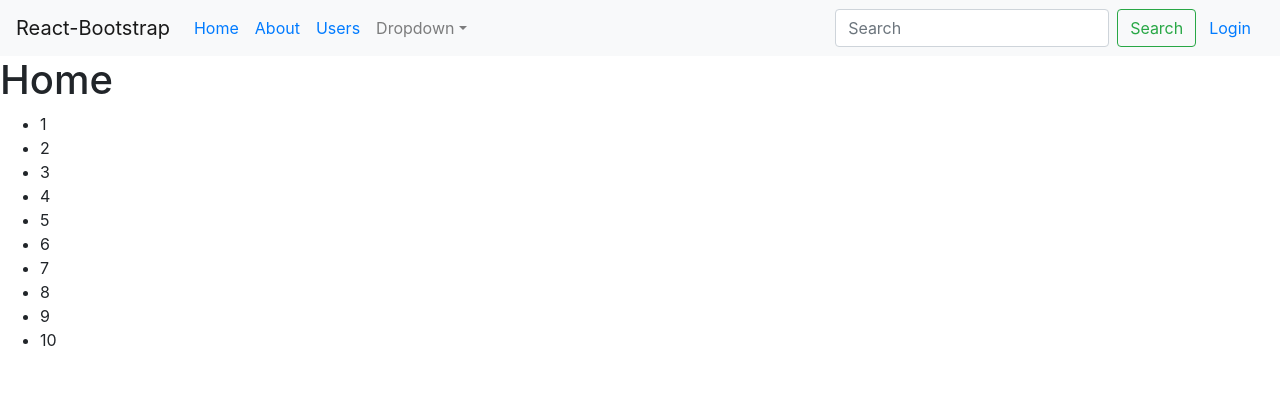
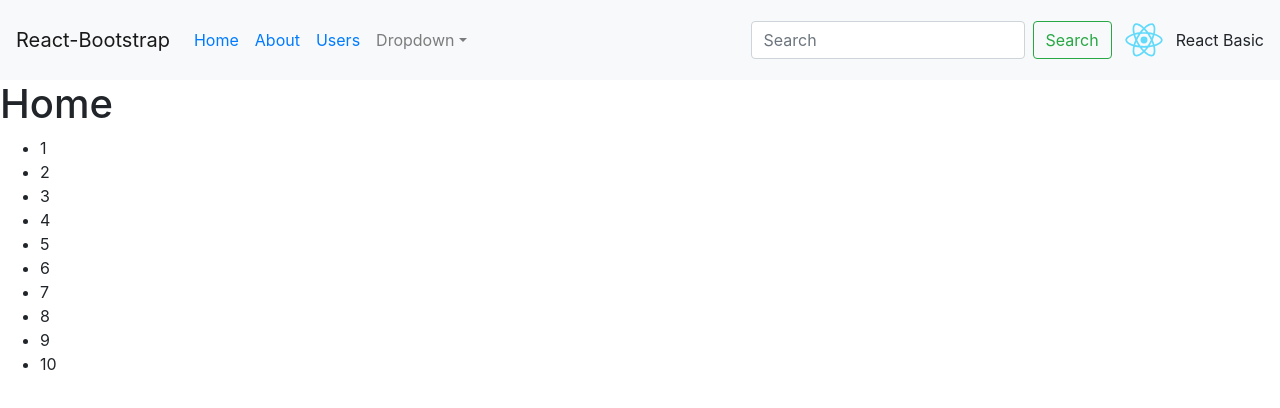
Before and after one commit to mosprogrammer/react-basic, a React (Create React App) app: page / in a window 1280 px wide. Shown: the top 408 px of the page. Built offline with nearby package versions, Linux system fonts and the light colour scheme.

Commit message:
State management & Context

```diff
--- a/src/App.js
+++ b/src/App.js
@@ -11,19 +11,23 @@ import Users from './screens/Users'
 import Login from './screens/Login'
 
 export default function App() {
+  // const [expanded, setExpanded] = useState(false)
+
   return (
     <Router>
       {/* A <Switch> looks through its children <Route>s and
             renders the first one that matches the current URL. */}
       <Switch>
-        <Route path="/about" children={About} />
+        <Route path="/about">
+          <About />
+        </Route>
         <Route path="/users">
           <Users />
         </Route>
         <Route path='/login'>
           <Login />
         </Route>
-        <Route path="/">
+        <Route path="/" >
           <Home />
         </Route>
       </Switch>
--- a/src/index.js
+++ b/src/index.js
@@ -4,11 +4,12 @@ import 'bootstrap/dist/css/bootstrap.css'
 import './index.css';
 import App from './App';
 import reportWebVitals from './reportWebVitals';
+import { ContextProvider } from './store'
 
 ReactDOM.render(
-  <React.StrictMode>
+  <ContextProvider>
     <App />
-  </React.StrictMode>,
+  </ContextProvider>,
   document.getElementById('root')
 );
 
--- a/src/layout/Auth.js
+++ b/src/layout/Auth.js
@@ -1,11 +1,32 @@
-import React from 'react'
-import { Button, Form, FormControl, Nav, Navbar, NavDropdown } from 'react-bootstrap'
+import React, { useContext, useEffect } from 'react'
+import { Button, Form, FormControl, Image, Nav, Navbar, NavDropdown } from 'react-bootstrap'
 import { Link } from 'react-router-dom'
+import logo from '../logo.svg'
+import { Context, actions } from '../store'
 
 function Auth(props) {
+    const { value, dispatch } = useContext(Context)
+
+    // console.log('layout auth', value)
+
+    const user = {
+        username: 'React Basic',
+        logo,
+    }
+
+    // const [expanded, setExpanded] = useState(false)
+
+    const handleToggle = () => {
+        dispatch(actions.toggleNavbar(!value.navbar.expanded))
+    }
+
+    useEffect(() => {
+        console.log('didmount layout')
+    }, [])
+
     return (
         <div>
-            <Navbar bg="light" expand="lg">
+            <Navbar bg="light" expand="lg" expanded={value.navbar.expanded} onToggle={handleToggle}>
                 <Navbar.Brand href="#home">React-Bootstrap</Navbar.Brand>
                 <Navbar.Toggle aria-controls="basic-navbar-nav" />
                 <Navbar.Collapse id="basic-navbar-nav">
@@ -30,9 +51,11 @@ function Auth(props) {
                     <Form inline>
                         <FormControl type="text" placeholder="Search" className="mr-sm-2" />
                         <Button variant="outline-success">Search</Button>
-                        <Link to='/login'>
+                        <Image src={user.logo} roundedCircle width='64px' height='64px' />
+                        <span>{user.username}</span>
+                        {/* <Link to='/login'>
                             <Button variant="link">Login</Button>
-                        </Link>
+                        </Link> */}
                     </Form>
                 </Navbar.Collapse>
             </Navbar>
--- a/src/screens/About.js
+++ b/src/screens/About.js
@@ -1,7 +1,7 @@
 import React from 'react'
 import Auth from '../layout/Auth'
 
-function About() {
+function About(props) {
     return (
         <Auth>
             <h1>About</h1>
--- a/src/store/index.js
+++ b/src/store/index.js
@@ -1,19 +1,47 @@
-import { useEffect } from "react";
+import {
+    createContext,
+    useReducer,
+} from 'react'
 
-let userData
-
-function Store(setState) {
-
-    useEffect(() => {
-
-        if (!userData) {
-            //call api เพื่อเอาข้อมูล user
-
-            //userData = ข้อมูลที่มาจาก api
-        }
-    }, [])
+const initialState = {
+    navbar: {
+        expanded: false
+    }
 }
 
-export const user = userData
+const reducer = (state, data) => {
 
-export const store = Store
+    // console.log('reducer', state, data);
+
+    switch (data.action) {
+        case 'TOGGLE_NAVBAR':
+            return {
+                ...state,
+                navbar: {
+                    ...state.navbar,
+                    expanded: data.payload.expanded,
+                },
+            }
+        default:
+            return state
+    }
+}
+
+export const actions = {
+    toggleNavbar(expanded) {
+        return {
+            action: 'TOGGLE_NAVBAR',
+            payload: { expanded }
+        }
+    }
+}
+
+export const Context = createContext(initialState)
+
+export const ContextProvider = (props) => {
+    const [value, dispatch] = useReducer(reducer, initialState)
+
+    return (
+        <Context.Provider value={{ value, dispatch }}>{props.children}</Context.Provider>
+    )
+}
```
